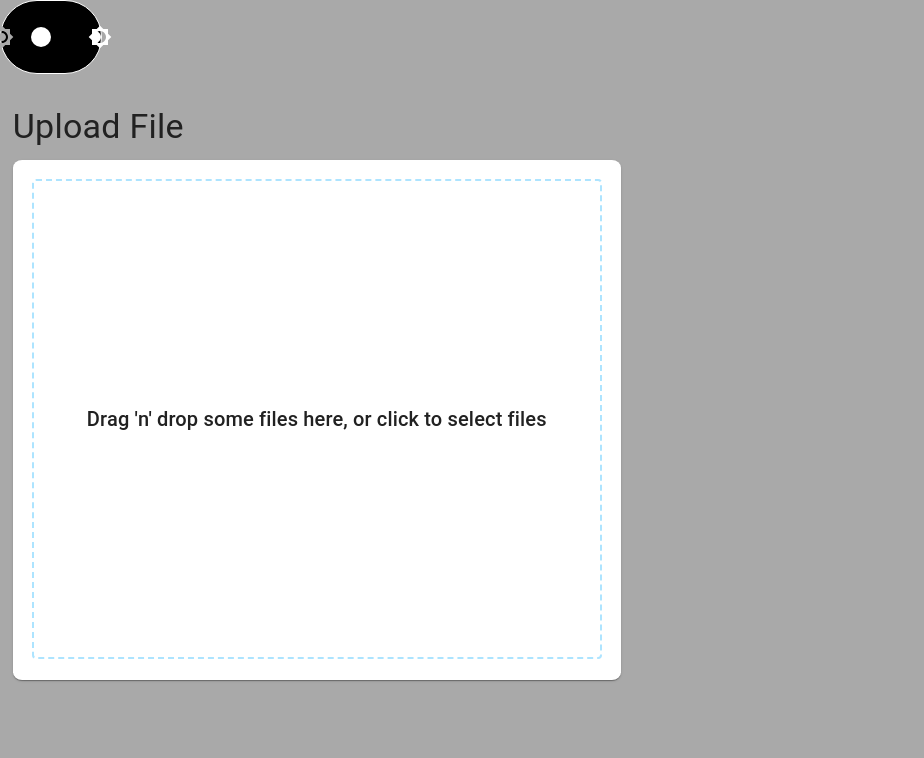
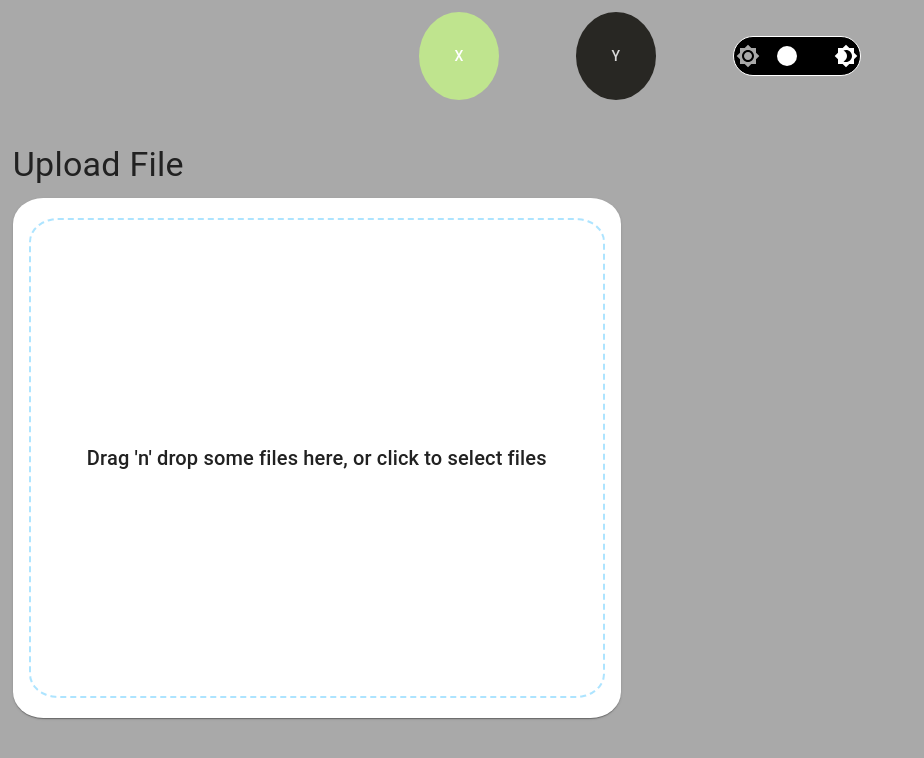
Before and after one commit to YakshitPoojary/GodrejCaseStudy, a React (Create React App) app in the folder godrej_ui/: page / in a window 1280 px wide. Shown: the top 758 px of the page, without its empty margins (0-924 px from the left). Built offline with nearby package versions, Linux system fonts and the light colour scheme.

Commit message:
fixing animation

```diff
--- a/godrej_ui/src/App.js
+++ b/godrej_ui/src/App.js
@@ -14,7 +14,7 @@ const AppContent = () => {
     <ThemeProvider theme={theme}>
       <CssBaseline />
       <div className="App">
-        <NightModeToggle/>
+        <Navbar/>
         <Fileupload />
       </div>
     </ThemeProvider>
--- a/godrej_ui/src/components/fileupload.jsx
+++ b/godrej_ui/src/components/fileupload.jsx
@@ -45,10 +45,11 @@ const FileUpload = () => {
     alignItems: 'center',
     justifyContent: 'center',
     border: '2px dashed #ade4ff',
-    borderRadius: '4px',
+    borderRadius: '5%',
     backgroundColor: '#ffffff',
     height: '60vh',
     cursor: 'pointer',
+    width:'45vw',
   };
 
   const dropzoneActiveStyle = {
@@ -56,12 +57,14 @@ const FileUpload = () => {
   };
 
   return (<>
-    <Box sx={{ width: '100vw', height: '100vh', display: 'flex' }}>
+    <Box sx={{ width: '100vw', height: '100vh', display: 'flex', maxWidth:'100vw' }}>
       <Box sx={{ display: 'flex', flexDirection: 'column', flex: '1' }}>
         <Typography variant="h4" gutterBottom sx={{mt:'5%',ml:'2%'}}>
           Upload File
         </Typography>
-        <Box sx={{ height: '65%', width: '95%', padding: '3%', bgcolor: '#ffffff', borderRadius: '1.5%', boxShadow: '1', m: '2%', mt:0}}>
+        <Box sx={{ height: '65%', width: '95%', padding: '3%', bgcolor: '#ffffff', borderRadius: '5%', boxShadow: '1', m: '2%', mt:0,display: 'flex',
+    alignItems: 'center',
+    justifyContent: 'center',}}>
           <Dropzone onDrop={handleDrop}>
             {({ getRootProps, getInputProps, isDragActive }) => (
               <section>
@@ -82,10 +85,10 @@ const FileUpload = () => {
           </Dropzone>
         </Box>
       </Box>
-      <Box mt={2} sx={{ flex: '1', width: '50%' ,mt:'5%'}}>
+      <Box mt={2} sx={{ flex: '1', mt:'5%'}}>
         {files.map((file) => (
           <Box key={file.name} sx={{ display: 'flex', alignItems: 'center', mb: 1, width: '100%'}}>
-            <Typography variant="h6" sx={{ width: '20%', maxWidth: '20%', overflow: 'hidden' }}>
+            <Typography variant="h6" sx={{ width: '30%', maxWidth: '30%', overflow: 'hidden' }}>
               {file.name}
             </Typography>
             <Box sx={{ display: 'flex', alignItems: 'center', width: '60%', ml: '2%' }}>
@@ -95,11 +98,9 @@ const FileUpload = () => {
                   className={(uploadProgress[file.name] / 10) > index ? 'circle pop' : 'circle'}
                   sx={{
                     width: '11vh',
-                    minWidth: '100px',
-                    maxHeight: '100px',
-                    height: '100px',
+                    height: '11vh',
                     borderRadius: '50%',
-                    backgroundColor: (uploadProgress[file.name] / 10) > index ? 'primary.main' : '#A9A9A9',
+                    backgroundColor: (uploadProgress[file.name] / 10) > index ? 'primary.main' : 'secondary.main',
                     mx: 0.05,
                   }}
                 />
--- a/godrej_ui/src/components/navbar.jsx
+++ b/godrej_ui/src/components/navbar.jsx
@@ -3,18 +3,18 @@ import React from 'react'
 import Stack from '@mui/material/Stack';
 import Button from '@mui/material/Button';
 import { Box, Typography } from '@mui/material';
-
+import NightModeToggle from './nightmodetoggle';
 const Navbar = () => {
   return (
-    <Box sx={{display:'flex',flexDirection:'row',alignItems:'center'}}>
-      <Stack spacing={8} direction="row">
+    <Box sx={{display:'flex',flexDirection:'row',alignItems:'center', width:'100vw',height:'14vh', justifyContent:'center', gap:'6%'}}>
+
         <Button
           variant="contained"
           sx={{
             color: '#ffffff',
             backgroundColor: '#BFE48E',
             width: '10vh',
-            height: '10vh',
+            height: '11vh',
             boxShadow: 'none',
             borderRadius: '50%',
             '&:hover': {
@@ -29,9 +29,9 @@ const Navbar = () => {
           variant="contained"
           sx={{
             color: '#D9D9D9',
-            backgroundColor: '#A9A9A9',
+            backgroundColor: 'secondary.main',
             width: '10vh',
-            height: '10vh',
+            height: '11vh',
             borderRadius: '50%',
             boxShadow: 'none',
             '&:hover': {
@@ -42,7 +42,8 @@ const Navbar = () => {
         >
           Y
         </Button>
-      </Stack>
+        <NightModeToggle/>
+
     </Box>
   )
 }
--- a/godrej_ui/src/components/nightmodetoggle.jsx
+++ b/godrej_ui/src/components/nightmodetoggle.jsx
@@ -19,8 +19,8 @@ const NightModeToggle = () => {
         border: '1px solid',
         borderRadius: 25,
         p: 2,
-        width: '8%',
-        height: '8%',
+        width: '10%',
+        height: '5vh',
       }}
     >
       <IconButton sx={{ color: mode === 'dark' ? 'inherit' : '#A9A9A9' }} onClick={toggleColorMode}>
--- a/godrej_ui/src/theme/Theme.js
+++ b/godrej_ui/src/theme/Theme.js
@@ -17,6 +17,9 @@ export const getDesignTokens = (mode) => ({
             primary: grey[900],
             secondary: grey[900],
           },
+          secondary: {
+            main: '#282723'
+          }
         }
       : {
           primary: {
@@ -30,6 +33,9 @@ export const getDesignTokens = (mode) => ({
             primary: '#fff',
             secondary: grey[500],
           },
+          secondary: {
+            main: '#A9A9A9'
+          }
         }),
   },
 });
```
